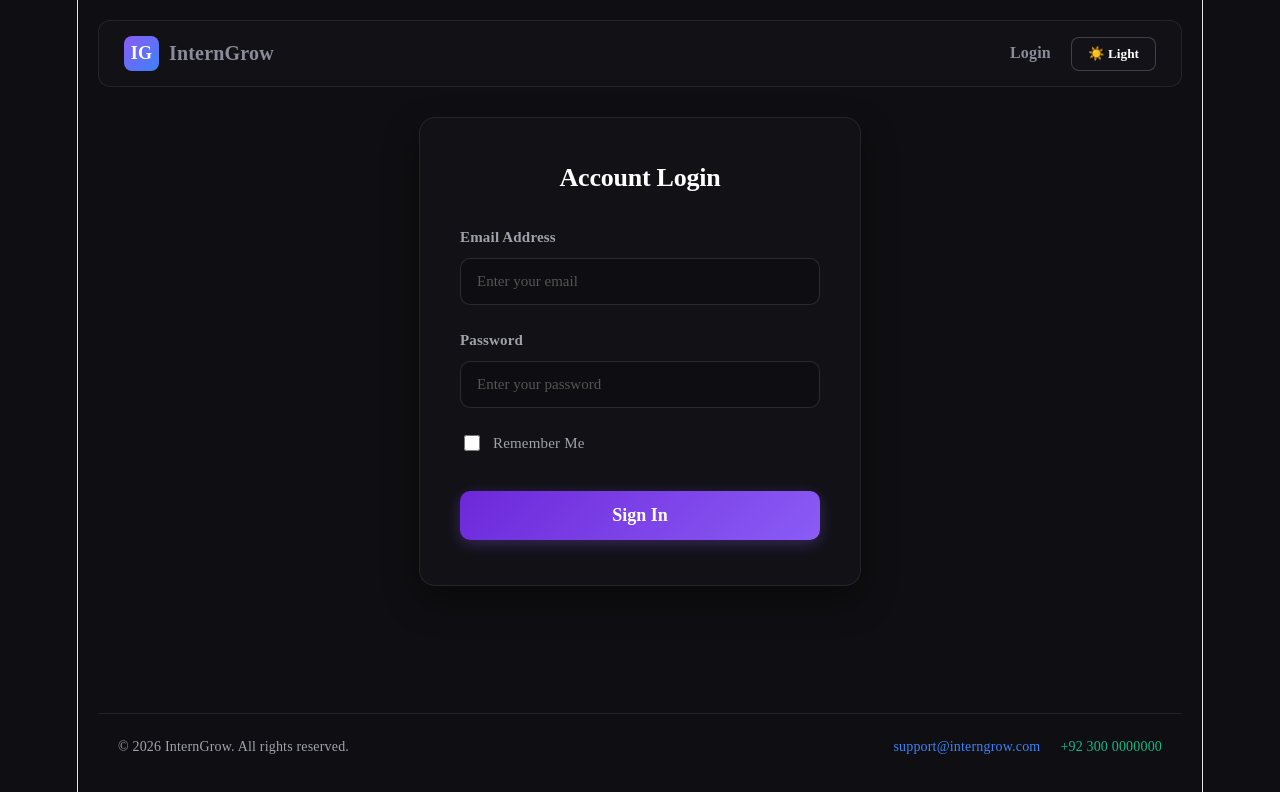
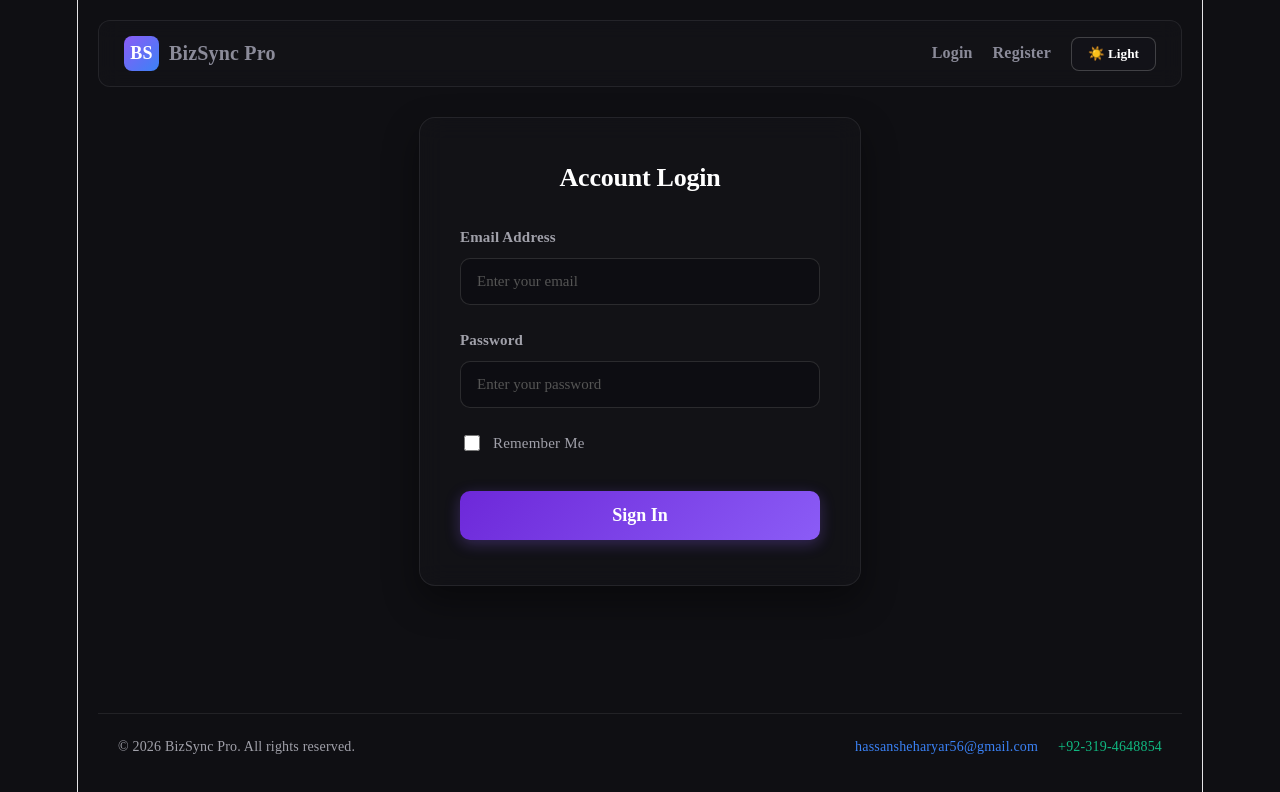
Before and after one commit to HassanSheharyar/interngrow-frontend-project, a React (Vite) app: page /login in a window 1280 px wide. Shown: the top 792 px of the page. Built offline with nearby package versions, Linux system fonts and the light colour scheme; a web font is replaced by a local one.

Commit message:
Fixed Vercel 404 refresh issue

```diff
--- a/src/App.jsx
+++ b/src/App.jsx
@@ -36,10 +36,10 @@ function App() {
         {/* HEADER & NAVIGATION */}
         <nav style={{ display: 'flex', alignItems: 'center', justifyContent: 'space-between', flexWrap: 'wrap', marginBottom: '30px', padding: '15px 25px', backgroundColor: 'var(--bg-panel)', borderRadius: '12px', border: '1px solid var(--border-light)' }}>
 
-          {/* Logo */}
+          {/* Updated Logo & Project Name */}
           <Link to="/dashboard" style={{ textDecoration: 'none', color: 'var(--text-main)', display: 'flex', alignItems: 'center', gap: '10px' }}>
-            <div style={{ width: '35px', height: '35px', background: 'linear-gradient(135deg, #8b5cf6, #3b82f6)', borderRadius: '8px', display: 'flex', alignItems: 'center', justifyContent: 'center', color: 'white', fontWeight: 'bold', fontSize: '18px' }}>IG</div>
-            <span style={{ fontSize: '20px', fontWeight: 'bold', fontFamily: "'Averia Gruesa Libre', cursive" }}>InternGrow</span>
+            <div style={{ width: '35px', height: '35px', background: 'linear-gradient(135deg, #8b5cf6, #3b82f6)', borderRadius: '8px', display: 'flex', alignItems: 'center', justifyContent: 'center', color: 'white', fontWeight: 'bold', fontSize: '18px' }}>BS</div>
+            <span style={{ fontSize: '20px', fontWeight: 'bold', fontFamily: "'Averia Gruesa Libre', cursive" }}>BizSync Pro</span>
           </Link>
 
           {/* Mobile Menu Hamburger Icon */}
@@ -47,10 +47,13 @@ function App() {
             ☰
           </button>
 
-          {/* Cleaned Professional Nav Links */}
+          {/* Nav Links (Added Register for unauthenticated users) */}
           <div className={`nav-links ${mobileMenuOpen ? 'open' : ''}`} style={{ display: 'flex', gap: '20px', alignItems: 'center', flexWrap: 'wrap' }}>
             {!isAuthenticated ? (
-              <Link to="/login" style={{ color: '#8b5cf6', fontWeight: 'bold', textDecoration: 'none' }}>Login</Link>
+              <>
+                <Link to="/login" style={{ color: '#8b5cf6', fontWeight: 'bold', textDecoration: 'none' }}>Login</Link>
+                <Link to="/register" style={{ color: '#10b981', fontWeight: 'bold', textDecoration: 'none' }}>Register</Link>
+              </>
             ) : (
               <>
                 <Link to="/hr-dashboard" style={{ color: '#10b981', fontWeight: 'bold', textDecoration: 'none' }}>HR Desk</Link>
@@ -82,20 +85,18 @@ function App() {
             <Route path="/analytics" element={<AnalyticsDashboard />} />
             <Route path="/crm" element={<CRMDashboard />} />
             <Route path="/" element={<Navigate to="/login" replace />} />
-
-            {/* Catch-all for broken links */}
             <Route path="*" element={<NotFound />} />
           </Routes>
         </div>
 
-        {/* Footer */}
+        {/* Updated Footer */}
         <footer style={{ marginTop: '40px', padding: '20px', borderTop: '1px solid var(--border-light)', display: 'flex', justifyContent: 'space-between', alignItems: 'center', flexWrap: 'wrap', gap: '15px', color: 'var(--text-muted)', fontSize: '14px' }}>
 
-          <div>&copy; {new Date().getFullYear()} InternGrow. All rights reserved.</div>
+          <div>&copy; {new Date().getFullYear()} BizSync Pro. All rights reserved.</div>
 
-          <div style={{ display: 'flex', gap: '20px', alignItems: 'center' }}>
-            <a href="mailto:support@interngrow.com" style={{ color: '#3b82f6', textDecoration: 'none' }}>support@interngrow.com</a>
-            <a href="tel:+923000000000" style={{ color: '#10b981', textDecoration: 'none' }}>+92 300 0000000</a>
+          <div style={{ display: 'flex', gap: '20px', alignItems: 'center', flexWrap: 'wrap' }}>
+            <a href="mailto:hassansheharyar56@gmail.com" style={{ color: '#3b82f6', textDecoration: 'none' }}>hassansheharyar56@gmail.com</a>
+            <a href="tel:+923194648854" style={{ color: '#10b981', textDecoration: 'none' }}>+92-319-4648854</a>
           </div>
         </footer>
 
```
Also changed, not shown: vercel.json (added).
